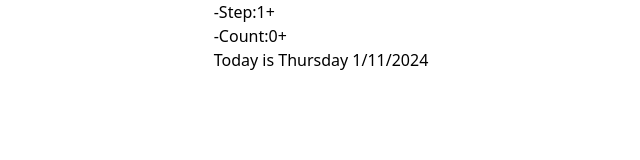
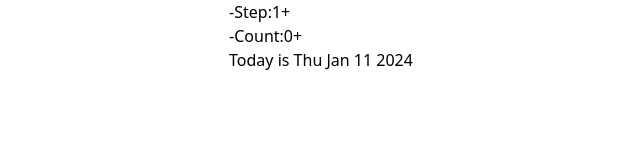
Before and after one commit to DiwanMalla/profileCard, a React (Vite) app: page / in a window 1280 px wide. Shown: the top 160 px of the page, without its empty margins (319-959 px from the left). Built offline with nearby package versions, Linux system fonts and the light colour scheme.

Commit message:
Added date correctly

```diff
--- a/src/components/part 3/index.tsx
+++ b/src/components/part 3/index.tsx
@@ -1,21 +1,21 @@
 import { useState } from "react";
-const weekdays = [
-  "Sunday",
-  "Monday",
-  "Tuesday",
-  "Wednesday",
-  "Thursday",
-  "Friday",
-  "Saturday",
-];
+const weekdays = ["Sun", "Mon", "Tue", "Wed", "Thu", "Fri", "Sat"];
 const PartThree = () => {
   const [step, setStep] = useState(1);
   const [count, setCount] = useState(0);
 
-  const date = new Date();
-  const dayIndex = (date.getDay() + count) % 7;
+  const getCurrentDate = () => {
+    const currentDate = new Date();
+    currentDate.setDate(currentDate.getDate() + count);
+    return currentDate;
+  };
+
+  const dayIndex = getCurrentDate().getDay() % 7;
   const day = weekdays[dayIndex];
-  const fullDate = date.toLocaleDateString();
+
+  const month = getCurrentDate().toLocaleString("default", { month: "short" });
+  const date = getCurrentDate().getDate();
+  const year = getCurrentDate().getFullYear();
   const handleSubtractStep = () => {
     if (step > 1) setStep(step - 1);
   };
@@ -67,11 +67,11 @@ const PartThree = () => {
           </button>
         </div>
         <div>
-          {count == 0 && `Today is ${weekdays[date.getDay()]} ${fullDate}`}
+          {count == 0 && `Today is ${day} ${month} ${date} ${year}`}
           {count != 0 && (
             <div id="message">{`${count > 0 ? count : -count}${
               count > 0 ? " days from today" : " days ago"
-            } days is ${day}`}</div>
+            } days is ${day} ${month} ${date} ${year}`}</div>
           )}
         </div>
       </div>
```
